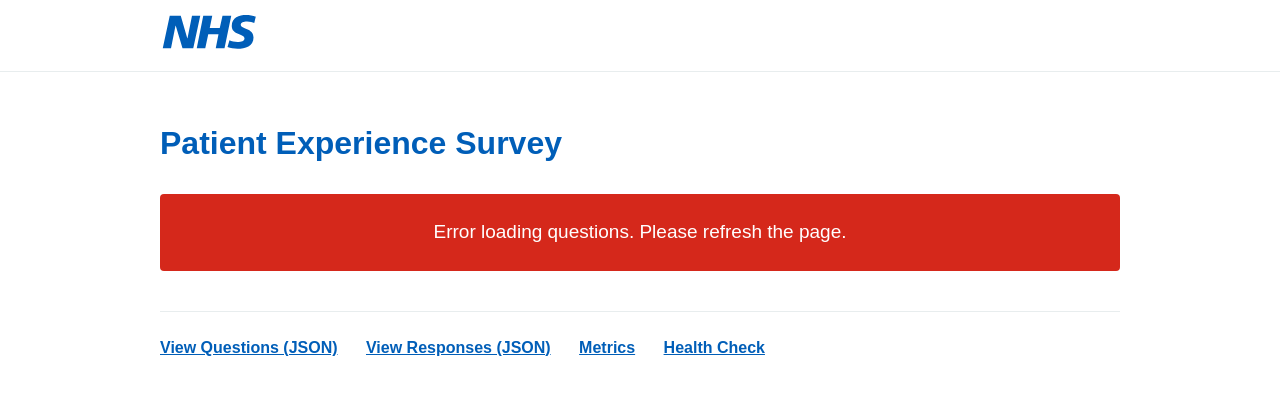
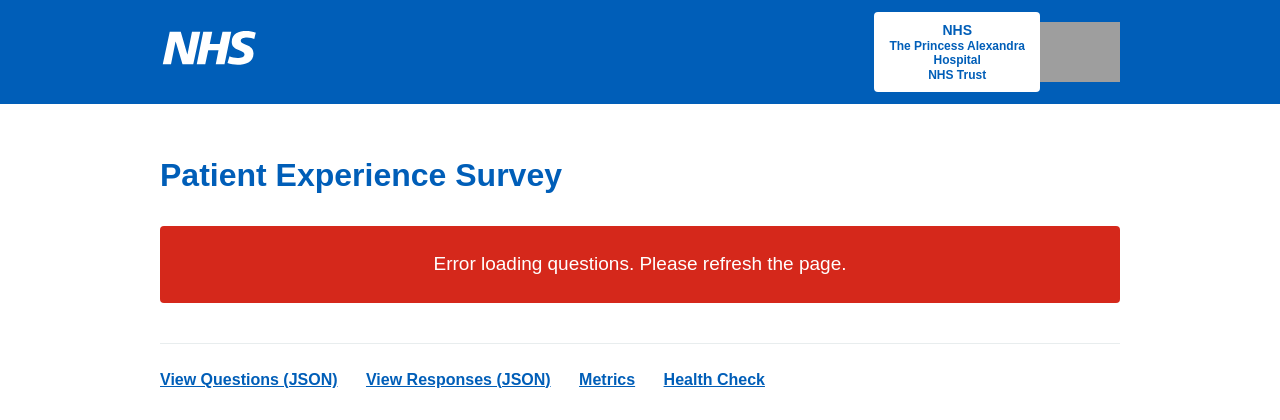
Before and after one commit to UrszulaC/PatientSurvey, a Flask app: template templates/index.html in a window 1280 px wide. Shown: the top 420 px of the page. Run offline with Flask 3, Linux system fonts and the light colour scheme; the template is opened without the code that fills it, so the values that code supplies are empty; parts of the project's set-up code (start-up, migrations or seed data) failed here and were passed over; grey boxes are pictures that could not be loaded.

Commit message:
Update index.html

```diff
--- a/templates/index.html
+++ b/templates/index.html
@@ -1,7 +1,7 @@
 <!DOCTYPE html>
 <html lang="en">
 <head>
-    <title>Patient Survey System</title>
+    <title>Patient Survey System - NHS</title>
     <meta http-equiv="Cache-Control" content="no-cache, no-store, must-revalidate">
     <meta http-equiv="Pragma" content="no-cache">
     <meta http-equiv="Expires" content="0">
@@ -49,20 +49,26 @@
             padding: 20px;
         }
 
-        /* NHS Header */
+        /* NHS Header with PAHT Logo */
         .nhs-header {
-            background-color: var(--nhs-white);
-            border-bottom: 1px solid var(--nhs-pale-grey);
+            background-color: var(--nhs-blue);
             padding: 12px 0;
             margin-bottom: 32px;
+            position: relative;
+        }
+
+        .header-container {
+            max-width: 960px;
+            margin: 0 auto;
+            padding: 0 20px;
+            display: flex;
+            justify-content: space-between;
+            align-items: center;
         }
 
         .nhs-logo {
             display: flex;
             align-items: center;
-            max-width: 960px;
-            margin: 0 auto;
-            padding: 0 20px;
         }
 
         .nhs-logo__svg {
@@ -73,6 +79,37 @@
         .nhs-logo__link {
             display: inline-block;
             text-decoration: none;
+        }
+
+        /* PAHT Logo Container */
+        .paht-logo-container {
+            display: flex;
+            align-items: center;
+        }
+
+        .paht-logo {
+            height: 60px;
+            width: auto;
+            max-width: 200px;
+        }
+
+        .paht-logo-placeholder {
+            background: var(--nhs-white);
+            color: var(--nhs-blue);
+            padding: 10px 15px;
+            border-radius: 4px;
+            font-weight: 600;
+            text-align: center;
+            line-height: 1.2;
+        }
+
+        .paht-logo-placeholder .trust-name {
+            font-size: 14px;
+            font-weight: 700;
+        }
+
+        .paht-logo-placeholder .hospital-name {
+            font-size: 12px;
         }
 
         /* NHS Typography Styles */
@@ -309,6 +346,16 @@
                 padding: 16px;
             }
 
+            .header-container {
+                flex-direction: column;
+                gap: 15px;
+            }
+
+            .paht-logo-container {
+                order: -1;
+                align-self: flex-end;
+            }
+
             h1 {
                 font-size: 24px;
             }
@@ -326,12 +373,25 @@
 </head>
 <body>
     <header class="nhs-header" role="banner">
-        <div class="nhs-logo">
-            <a class="nhs-logo__link" href="/" aria-label="NHS homepage">
-                <svg class="nhs-logo__svg" xmlns="http://www.w3.org/2000/svg" viewBox="0 0 40 16" height="40" width="100">
-                    <path fill="#005eb8" d="M3.9 1.5h4.4l2.6 9h.1l1.8-9h3.3l-2.8 13H9l-2.7-9h-.1l-1.8 9H1.1M17.3 1.5h3.6l-1 4.9h4L25 1.5h3.5l-2.7 13h-3.5l1.1-5.6h-4.1l-1.2 5.6h-3.4M37.7 4.4c-.7-.3-1.6-.6-2.9-.6-1.4 0-2.5.4-2.5 1.3 0 1.8 5.1 1.2 5.1 5.1 0 3.6-3.3 4.5-6.4 4.5-1.3 0-2.9-.3-4-.7l.8-2.7c.7.4 2.1.7 3.2.7 1.6 0 2.8-.4 2.8-1.4 0-2.1-5.1-1.3-5.1-5 0-3.4 2.9-4.4 5.8-4.4 1.2 0 2.7.2 3.8.7"></path>
-                </svg>
-            </a>
+        <div class="header-container">
+            <div class="nhs-logo">
+                <a class="nhs-logo__link" href="/" aria-label="NHS homepage">
+                    <svg class="nhs-logo__svg" xmlns="http://www.w3.org/2000/svg" viewBox="0 0 40 16" height="40" width="100">
+                        <path fill="#ffffff" d="M3.9 1.5h4.4l2.6 9h.1l1.8-9h3.3l-2.8 13H9l-2.7-9h-.1l-1.8 9H1.1M17.3 1.5h3.6l-1 4.9h4L25 1.5h3.5l-2.7 13h-3.5l1.1-5.6h-4.1l-1.2 5.6h-3.4M37.7 4.4c-.7-.3-1.6-.6-2.9-.6-1.4 0-2.5.4-2.5 1.3 0 1.8 5.1 1.2 5.1 5.1 0 3.6-3.3 4.5-6.4 4.5-1.3 0-2.9-.3-4-.7l.8-2.7c.7.4 2.1.7 3.2.7 1.6 0 2.8-.4 2.8-1.4 0-2.1-5.1-1.3-5.1-5 0-3.4 2.9-4.4 5.8-4.4 1.2 0 2.7.2 3.8.7"></path>
+                    </svg>
+                </a>
+            </div>
+
+            <div class="paht-logo-container">
+                <!-- Replace this placeholder with your actual PAHT logo -->
+                <div class="paht-logo-placeholder">
+                    <div class="trust-name">NHS</div>
+                    <div class="hospital-name">The Princess Alexandra</div>
+                    <div class="hospital-name">Hospital</div>
+                    <div class="hospital-name">NHS Trust</div>
+                </div>
+                <img src="PAHT-logo.png" alt="The Princess Alexandra Hospital NHS Trust" class="paht-logo">
+            </div>
         </div>
     </header>
 
```
